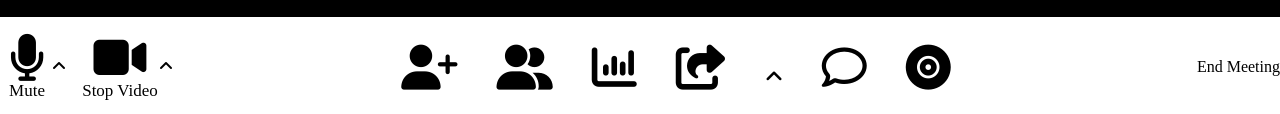
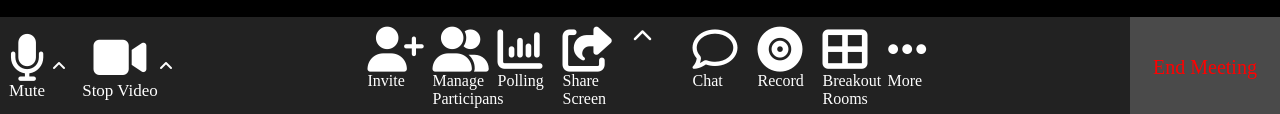
Before and after one commit to Oltion-Koceku/html-css-zoom, a plain HTML site: page index.html in a window 1280 px wide. Shown: the part 1753-1867 px from the top of the page. After the commit the page ends 1770 px from the top, so only its background shows below. Drawn offline with Linux system fonts and the light colour scheme.

Commit message:
[add]bar

```diff
--- a/assets/style/style.css
+++ b/assets/style/style.css
@@ -16,7 +16,10 @@ main {
 }
 
 footer {
-  height: 85px;
+  height: 100px;
+  z-index: 999;
+  position: fixed;
+  width: 100%;
 }
 
 .container {
@@ -67,6 +70,8 @@ footer .bar {
   justify-content: space-between;
   width: 100%;
   align-items: center;
+  background-color: #222222;
+  color: white;
 
 }
 
@@ -102,14 +107,42 @@ footer .bar .video-audio .video .fa-solid {
 }
 
 /* more */
+
+.more{
+justify-content: space-between;
+display: ;
+}
 .more span .fa-solid,.fa-regular{
 font-size: 45px;
+text-align: center;
+align-items: center;
 }
 
-.more span .fa-solid.fa-angle-up{
+.more span .fa-solid.fa-chevron-up{
 font-size: 20px;
+width: 20px;
 }
 
-.more span{
+.more span {
 padding-right: 35px;
+width: 65px;
+text-align: center;
+display: inline-block;
+align-items: center;
 }
+/* end */
+.end{
+  background-color: #4a4a4a;
+  width: 150px;
+  height: 100px;
+  justify-content: center;
+  align-items: center;
+
+}
+.end span{
+  padding: 20px;
+  font-size: 20px;
+  color: red;
+
+
+}
--- a/index.html
+++ b/index.html
@@ -375,16 +375,18 @@
         <span><i class="fa-solid fa-angle-up"></i></span>
       </div>
 
-      <div class="more">
-        <span><i class="fa-solid fa-user-plus"></i></span>
-        <span><i class="fa-solid fa-user-group"></i></span>
-        <span><i class="fa-solid fa-chart-column"></i></span>
-        <span><i class="fa-solid fa-share-from-square"></i></span>
-        <span><i class="fa-solid fa-angle-up"></i></span>
-        <span><i class="fa-regular fa-comment"></i></span>
-        <span><i class="fa-solid fa-record-vinyl"></i></span>
+      <div class="more d-flex">
+        <span><i class="fa-solid fa-user-plus"></i>Invite</span>
+        <span><i class="fa-solid fa-user-group"></i>Manage Participans</span>
+        <span><i class="fa-solid fa-chart-column"></i>Polling</span>
+        <span><i class="fa-solid fa-share-from-square"></i>Share Screen</span>
+        <span><i class="fa-solid fa-chevron-up"></i></span>
+        <span><i class="fa-regular fa-comment"></i>Chat</span>
+        <span><i class="fa-solid fa-record-vinyl"></i>Record</span>
+        <span><i class="fa-solid fa-table-cells-large"></i>Breakout Rooms</span>
+        <span><i class="fa-solid fa-ellipsis"></i>More</span>
       </div>
-      <div class="end"><span>End Meeting</span></div>
+      <div class="end d-flex"><span>End Meeting</span></div>
     </div>
   </footer>
 </body>
```
